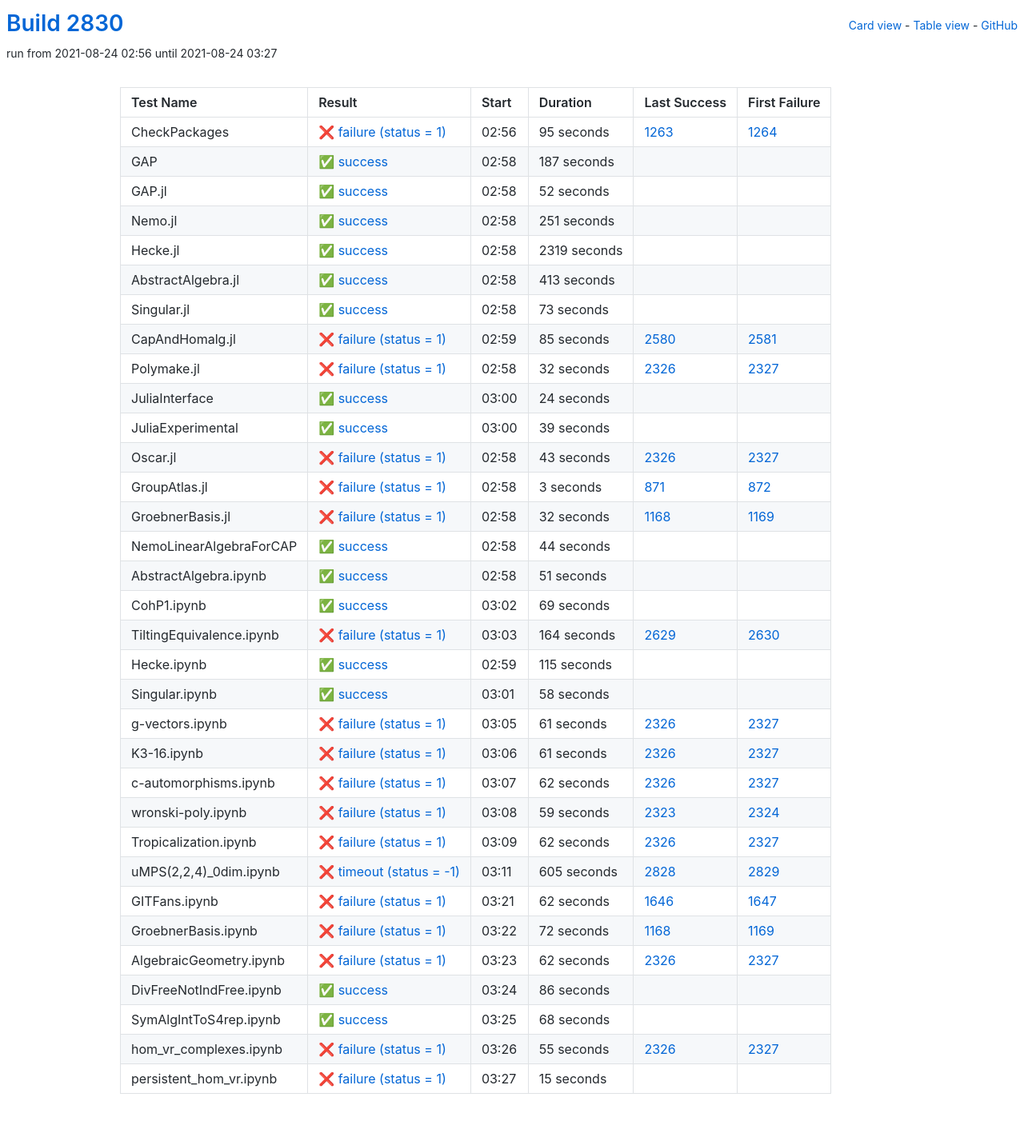
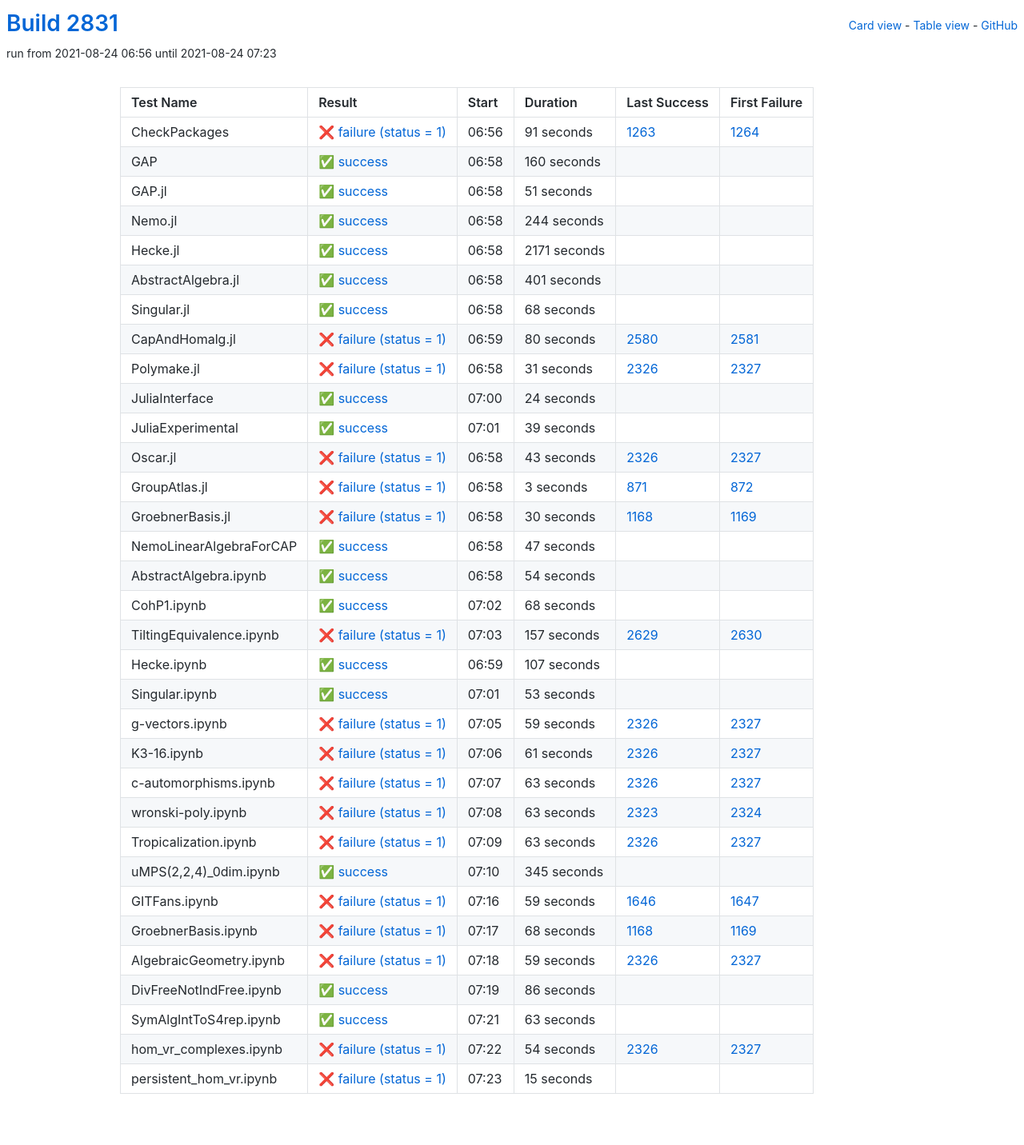
Before and after one commit to oscar-system/oscar-ci-status-stable, a Jekyll site: the page built from table.html, in a window 1280 px wide. Shown: the whole page at 80% size. Built offline with Jekyll 4.4.1, drawn with Linux system fonts in a browser that asks for light colours.

Commit message:
Build #2831

```diff
--- a/_data/ci.yml
+++ b/_data/ci.yml
@@ -1,6 +1,6 @@
 ---
-build: 2830
-build_url: https://oscarci.mathematik.uni-kl.de/job/oscar-stable/2830/
+build: 2831
+build_url: https://oscarci.mathematik.uni-kl.de/job/oscar-stable/2831/
 job: oscar-stable
 organization: oscar-system
 repo: oscar-ci-status-stable
@@ -8,116 +8,116 @@ repourl: https://github.com/oscar-system/oscar-ci-status-stable
 tests:
 - name: CheckPackages
   id: checkpackages
-  log: https://oscarci.mathematik.uni-kl.de/job/oscar-stable/2830/artifact/logs/build-2830/CheckPackages.log
-  start: 2021-08-24 02:56
+  log: https://oscarci.mathematik.uni-kl.de/job/oscar-stable/2831/artifact/logs/build-2831/CheckPackages.log
+  start: 2021-08-24 06:56
   success: false
   exitcode: 1
   status: failure
-  duration: 95
+  duration: 91
   last_success: 1263
   last_success_url: https://oscarci.mathematik.uni-kl.de/job/oscar-stable/1263/
   first_failure: 1264
   first_failure_url: https://oscarci.mathematik.uni-kl.de/job/oscar-stable/1264/
 - name: GAP
   id: gap
-  log: https://oscarci.mathematik.uni-kl.de/job/oscar-stable/2830/artifact/logs/build-2830/GAP.log
-  start: 2021-08-24 02:58
+  log: https://oscarci.mathematik.uni-kl.de/job/oscar-stable/2831/artifact/logs/build-2831/GAP.log
+  start: 2021-08-24 06:58
   success: true
   exitcode: 0
   status: success
-  duration: 187
+  duration: 160
   last_success: false
   last_success_url:
   first_failure: false
   first_failure_url:
 - name: GAP.jl
   id: gap-jl
-  log: https://oscarci.mathematik.uni-kl.de/job/oscar-stable/2830/artifact/logs/build-2830/GAP.jl.log
-  start: 2021-08-24 02:58
+  log: https://oscarci.mathematik.uni-kl.de/job/oscar-stable/2831/artifact/logs/build-2831/GAP.jl.log
+  start: 2021-08-24 06:58
   success: true
   exitcode: 0
   status: success
-  duration: 52
+  duration: 51
   last_success: false
   last_success_url:
   first_failure: false
   first_failure_url:
 - name: Nemo.jl
   id: nemo-jl
-  log: https://oscarci.mathematik.uni-kl.de/job/oscar-stable/2830/artifact/logs/build-2830/Nemo.jl.log
-  start: 2021-08-24 02:58
+  log: https://oscarci.mathematik.uni-kl.de/job/oscar-stable/2831/artifact/logs/build-2831/Nemo.jl.log
+  start: 2021-08-24 06:58
   success: true
   exitcode: 0
   status: success
-  duration: 251
+  duration: 244
   last_success: false
   last_success_url:
   first_failure: false
   first_failure_url:
 - name: Hecke.jl
   id: hecke-jl
-  log: https://oscarci.mathematik.uni-kl.de/job/oscar-stable/2830/artifact/logs/build-2830/Hecke.jl.log
-  start: 2021-08-24 02:58
+  log: https://oscarci.mathematik.uni-kl.de/job/oscar-stable/2831/artifact/logs/build-2831/Hecke.jl.log
+  start: 2021-08-24 06:58
   success: true
   exitcode: 0
   status: success
-  duration: 2319
+  duration: 2171
   last_success: false
   last_success_url:
   first_failure: false
   first_failure_url:
 - name: AbstractAlgebra.jl
   id: abstractalgebra-jl
-  log: https://oscarci.mathematik.uni-kl.de/job/oscar-stable/2830/artifact/logs/build-2830/AbstractAlgebra.jl.log
-  start: 2021-08-24 02:58
+  log: https://oscarci.mathematik.uni-kl.de/job/oscar-stable/2831/artifact/logs/build-2831/AbstractAlgebra.jl.log
+  start: 2021-08-24 06:58
   success: true
   exitcode: 0
   status: success
-  duration: 413
+  duration: 401
   last_success: false
   last_success_url:
   first_failure: false
   first_failure_url:
 - name: Singular.jl
   id: singular-jl
-  log: https://oscarci.mathematik.uni-kl.de/job/oscar-stable/2830/artifact/logs/build-2830/Singular.jl.log
-  start: 2021-08-24 02:58
+  log: https://oscarci.mathematik.uni-kl.de/job/oscar-stable/2831/artifact/logs/build-2831/Singular.jl.log
+  start: 2021-08-24 06:58
   success: true
   exitcode: 0
   status: success
-  duration: 73
+  duration: 68
   last_success: false
   last_success_url:
   first_failure: false
   first_failure_url:
 - name: CapAndHomalg.jl
   id: capandhomalg-jl
-  log: https://oscarci.mathematik.uni-kl.de/job/oscar-stable/2830/artifact/logs/build-2830/CapAndHomalg.jl.log
-  start: 2021-08-24 02:59
+  log: https://oscarci.mathematik.uni-kl.de/job/oscar-stable/2831/artifact/logs/build-2831/CapAndHomalg.jl.log
+  start: 2021-08-24 06:59
   success: false
   exitcode: 1
   status: failure
-  duration: 85
+  duration: 80
   last_success: 2580
   last_success_url: https://oscarci.mathematik.uni-kl.de/job/oscar-stable/2580/
   first_failure: 2581
   first_failure_url: https://oscarci.mathematik.uni-kl.de/job/oscar-stable/2581/
 - name: Polymake.jl
   id: polymake-jl
-  log: https://oscarci.mathematik.uni-kl.de/job/oscar-stable/2830/artifact/logs/build-2830/Polymake.jl.log
-  start: 2021-08-24 02:58
+  log: https://oscarci.mathematik.uni-kl.de/job/oscar-stable/2831/artifact/logs/build-2831/Polymake.jl.log
+  start: 2021-08-24 06:58
   success: false
   exitcode: 1
   status: failure
-  duration: 32
+  duration: 31
   last_success: 2326
   last_success_url: https://oscarci.mathematik.uni-kl.de/job/oscar-stable/2326/
   first_failure: 2327
   first_failure_url: https://oscarci.mathematik.uni-kl.de/job/oscar-stable/2327/
 - name: JuliaInterface
   id: juliainterface
-  log: https://oscarci.mathematik.uni-kl.de/job/oscar-stable/2830/artifact/logs/build-2830/JuliaInterface.log
-  start: 2021-08-24 03:00
+  log: https://oscarci.mathematik.uni-kl.de/job/oscar-stable/2831/artifact/logs/build-2831/JuliaInterface.log
+  start: 2021-08-24 07:00
   success: true
   exitcode: 0
   status: success
@@ -128,8 +128,8 @@ tests:
   first_failure_url:
 - name: JuliaExperimental
   id: juliaexperimental
-  log: https://oscarci.mathematik.uni-kl.de/job/oscar-stable/2830/artifact/logs/build-2830/JuliaExperimental.log
-  start: 2021-08-24 03:00
+  log: https://oscarci.mathematik.uni-kl.de/job/oscar-stable/2831/artifact/logs/build-2831/JuliaExperimental.log
+  start: 2021-08-24 07:01
   success: true
   exitcode: 0
   status: success
@@ -140,8 +140,8 @@ tests:
   first_failure_url:
 - name: Oscar.jl
   id: oscar-jl
-  log: https://oscarci.mathematik.uni-kl.de/job/oscar-stable/2830/artifact/logs/build-2830/Oscar.jl.log
-  start: 2021-08-24 02:58
+  log: https://oscarci.mathematik.uni-kl.de/job/oscar-stable/2831/artifact/logs/build-2831/Oscar.jl.log
+  start: 2021-08-24 06:58
   success: false
   exitcode: 1
   status: failure
@@ -152,8 +152,8 @@ tests:
   first_failure_url: https://oscarci.mathematik.uni-kl.de/job/oscar-stable/2327/
 - name: GroupAtlas.jl
   id: groupatlas-jl
-  log: https://oscarci.mathematik.uni-kl.de/job/oscar-stable/2830/artifact/logs/build-2830/GroupAtlas.jl.log
-  start: 2021-08-24 02:58
+  log: https://oscarci.mathematik.uni-kl.de/job/oscar-stable/2831/artifact/logs/build-2831/GroupAtlas.jl.log
+  start: 2021-08-24 06:58
   success: false
   exitcode: 1
   status: failure
@@ -164,104 +164,104 @@ tests:
   first_failure_url: https://oscarci.mathematik.uni-kl.de/job/oscar-stable/872/
 - name: GroebnerBasis.jl
   id: groebnerbasis-jl
-  log: https://oscarci.mathematik.uni-kl.de/job/oscar-stable/2830/artifact/logs/build-2830/GroebnerBasis.jl.log
-  start: 2021-08-24 02:58
+  log: https://oscarci.mathematik.uni-kl.de/job/oscar-stable/2831/artifact/logs/build-2831/GroebnerBasis.jl.log
+  start: 2021-08-24 06:58
   success: false
   exitcode: 1
   status: failure
-  duration: 32
+  duration: 30
   last_success: 1168
   last_success_url: https://oscarci.mathematik.uni-kl.de/job/oscar-stable/1168/
   first_failure: 1169
   first_failure_url: https://oscarci.mathematik.uni-kl.de/job/oscar-stable/1169/
 - name: NemoLinearAlgebraForCAP
   id: nemolinearalgebraforcap
-  log: https://oscarci.mathematik.uni-kl.de/job/oscar-stable/2830/artifact/logs/build-2830/NemoLinearAlgebraForCAP.log
-  start: 2021-08-24 02:58
+  log: https://oscarci.mathematik.uni-kl.de/job/oscar-stable/2831/artifact/logs/build-2831/NemoLinearAlgebraForCAP.log
+  start: 2021-08-24 06:58
   success: true
   exitcode: 0
   status: success
-  duration: 44
+  duration: 47
   last_success: false
   last_success_url:
   first_failure: false
   first_failure_url:
 - name: AbstractAlgebra.ipynb
   id: abstractalgebra-ipynb
-  log: https://oscarci.mathematik.uni-kl.de/job/oscar-stable/2830/artifact/logs/build-2830/AbstractAlgebra.ipynb.log
-  start: 2021-08-24 02:58
+  log: https://oscarci.mathematik.uni-kl.de/job/oscar-stable/2831/artifact/logs/build-2831/AbstractAlgebra.ipynb.log
+  start: 2021-08-24 06:58
   success: true
   exitcode: 0
   status: success
-  duration: 51
+  duration: 54
   last_success: false
   last_success_url:
   first_failure: false
   first_failure_url:
 - name: CohP1.ipynb
   id: cohp1-ipynb
-  log: https://oscarci.mathematik.uni-kl.de/job/oscar-stable/2830/artifact/logs/build-2830/CohP1.ipynb.log
-  start: 2021-08-24 03:02
+  log: https://oscarci.mathematik.uni-kl.de/job/oscar-stable/2831/artifact/logs/build-2831/CohP1.ipynb.log
+  start: 2021-08-24 07:02
   success: true
   exitcode: 0
   status: success
-  duration: 69
+  duration: 68
   last_success: false
   last_success_url:
   first_failure: false
   first_failure_url:
 - name: TiltingEquivalence.ipynb
   id: tiltingequivalence-ipynb
-  log: https://oscarci.mathematik.uni-kl.de/job/oscar-stable/2830/artifact/logs/build-2830/TiltingEquivalence.ipynb.log
-  start: 2021-08-24 03:03
+  log: https://oscarci.mathematik.uni-kl.de/job/oscar-stable/2831/artifact/logs/build-2831/TiltingEquivalence.ipynb.log
+  start: 2021-08-24 07:03
   success: false
   exitcode: 1
   status: failure
-  duration: 164
+  duration: 157
   last_success: 2629
   last_success_url: https://oscarci.mathematik.uni-kl.de/job/oscar-stable/2629/
   first_failure: 2630
   first_failure_url: https://oscarci.mathematik.uni-kl.de/job/oscar-stable/2630/
 - name: Hecke.ipynb
   id: hecke-ipynb
-  log: https://oscarci.mathematik.uni-kl.de/job/oscar-stable/2830/artifact/logs/build-2830/Hecke.ipynb.log
-  start: 2021-08-24 02:59
+  log: https://oscarci.mathematik.uni-kl.de/job/oscar-stable/2831/artifact/logs/build-2831/Hecke.ipynb.log
+  start: 2021-08-24 06:59
   success: true
   exitcode: 0
   status: success
-  duration: 115
+  duration: 107
   last_success: false
   last_success_url:
   first_failure: false
   first_failure_url:
 - name: Singular.ipynb
   id: singular-ipynb
-  log: https://oscarci.mathematik.uni-kl.de/job/oscar-stable/2830/artifact/logs/build-2830/Singular.ipynb.log
-  start: 2021-08-24 03:01
+  log: https://oscarci.mathematik.uni-kl.de/job/oscar-stable/2831/artifact/logs/build-2831/Singular.ipynb.log
+  start: 2021-08-24 07:01
   success: true
   exitcode: 0
   status: success
-  duration: 58
+  duration: 53
   last_success: false
   last_success_url:
   first_failure: false
   first_failure_url:
 - name: g-vectors.ipynb
   id: g-vectors-ipynb
-  log: https://oscarci.mathematik.uni-kl.de/job/oscar-stable/2830/artifact/logs/build-2830/g-vectors.ipynb.log
-  start: 2021-08-24 03:05
+  log: https://oscarci.mathematik.uni-kl.de/job/oscar-stable/2831/artifact/logs/build-2831/g-vectors.ipynb.log
+  start: 2021-08-24 07:05
   success: false
   exitcode: 1
   status: failure
-  duration: 61
+  duration: 59
   last_success: 2326
   last_success_url: https://oscarci.mathematik.uni-kl.de/job/oscar-stable/2326/
   first_failure: 2327
   first_failure_url: https://oscarci.mathematik.uni-kl.de/job/oscar-stable/2327/
 - name: K3-16.ipynb
   id: k3-16-ipynb
-  log: https://oscarci.mathematik.uni-kl.de/job/oscar-stable/2830/artifact/logs/build-2830/K3-16.ipynb.log
-  start: 2021-08-24 03:06
+  log: https://oscarci.mathematik.uni-kl.de/job/oscar-stable/2831/artifact/logs/build-2831/K3-16.ipynb.log
+  start: 2021-08-24 07:06
   success: false
   exitcode: 1
   status: failure
@@ -272,92 +272,92 @@ tests:
   first_failure_url: https://oscarci.mathematik.uni-kl.de/job/oscar-stable/2327/
 - name: c-automorphisms.ipynb
   id: c-automorphisms-ipynb
-  log: https://oscarci.mathematik.uni-kl.de/job/oscar-stable/2830/artifact/logs/build-2830/c-automorphisms.ipynb.log
-  start: 2021-08-24 03:07
+  log: https://oscarci.mathematik.uni-kl.de/job/oscar-stable/2831/artifact/logs/build-2831/c-automorphisms.ipynb.log
+  start: 2021-08-24 07:07
   success: false
   exitcode: 1
   status: failure
-  duration: 62
+  duration: 63
   last_success: 2326
   last_success_url: https://oscarci.mathematik.uni-kl.de/job/oscar-stable/2326/
   first_failure: 2327
   first_failure_url: https://oscarci.mathematik.uni-kl.de/job/oscar-stable/2327/
 - name: wronski-poly.ipynb
   id: wronski-poly-ipynb
-  log: https://oscarci.mathematik.uni-kl.de/job/oscar-stable/2830/artifact/logs/build-2830/wronski-poly.ipynb.log
-  start: 2021-08-24 03:08
+  log: https://oscarci.mathematik.uni-kl.de/job/oscar-stable/2831/artifact/logs/build-2831/wronski-poly.ipynb.log
+  start: 2021-08-24 07:08
   success: false
   exitcode: 1
   status: failure
-  duration: 59
+  duration: 63
   last_success: 2323
   last_success_url: https://oscarci.mathematik.uni-kl.de/job/oscar-stable/2323/
   first_failure: 2324
   first_failure_url: https://oscarci.mathematik.uni-kl.de/job/oscar-stable/2324/
 - name: Tropicalization.ipynb
   id: tropicalization-ipynb
-  log: https://oscarci.mathematik.uni-kl.de/job/oscar-stable/2830/artifact/logs/build-2830/Tropicalization.ipynb.log
-  start: 2021-08-24 03:09
+  log: https://oscarci.mathematik.uni-kl.de/job/oscar-stable/2831/artifact/logs/build-2831/Tropicalization.ipynb.log
+  start: 2021-08-24 07:09
   success: false
   exitcode: 1
   status: failure
-  duration: 62
+  duration: 63
   last_success: 2326
   last_success_url: https://oscarci.mathematik.uni-kl.de/job/oscar-stable/2326/
   first_failure: 2327
   first_failure_url: https://oscarci.mathematik.uni-kl.de/job/oscar-stable/2327/
 - name: uMPS(2,2,4)_0dim.ipynb
   id: umps-2-2-4-0dim-ipynb
-  log: https://oscarci.mathematik.uni-kl.de/job/oscar-stable/2830/artifact/logs/build-2830/uMPS-2-2-4-_0dim.ipynb.log
-  start: 2021-08-24 03:11
-  success: false
-  exitcode: -1
-  status: timeout
-  duration: 605
-  last_success: 2828
-  last_success_url: https://oscarci.mathematik.uni-kl.de/job/oscar-stable/2828/
-  first_failure: 2829
-  first_failure_url: https://oscarci.mathematik.uni-kl.de/job/oscar-stable/2829/
+  log: https://oscarci.mathematik.uni-kl.de/job/oscar-stable/2831/artifact/logs/build-2831/uMPS-2-2-4-_0dim.ipynb.log
+  start: 2021-08-24 07:10
+  success: true
+  exitcode: 0
+  status: success
+  duration: 345
+  last_success: false
+  last_success_url:
+  first_failure: false
+  first_failure_url:
 - name: GITFans.ipynb
   id: gitfans-ipynb
-  log: https://oscarci.mathematik.uni-kl.de/job/oscar-stable/2830/artifact/logs/build-2830/GITFans.ipynb.log
-  start: 2021-08-24 03:21
+  log: https://oscarci.mathematik.uni-kl.de/job/oscar-stable/2831/artifact/logs/build-2831/GITFans.ipynb.log
+  start: 2021-08-24 07:16
   success: false
   exitcode: 1
   status: failure
-  duration: 62
+  duration: 59
   last_success: 1646
   last_success_url: https://oscarci.mathematik.uni-kl.de/job/oscar-stable/1646/
   first_failure: 1647
   first_failure_url: https://oscarci.mathematik.uni-kl.de/job/oscar-stable/1647/
 - name: GroebnerBasis.ipynb
   id: groebnerbasis-ipynb
-  log: https://oscarci.mathematik.uni-kl.de/job/oscar-stable/2830/artifact/logs/build-2830/GroebnerBasis.ipynb.log
-  start: 2021-08-24 03:22
+  log: https://oscarci.mathematik.uni-kl.de/job/oscar-stable/2831/artifact/logs/build-2831/GroebnerBasis.ipynb.log
+  start: 2021-08-24 07:17
   success: false
   exitcode: 1
   status: failure
-  duration: 72
+  duration: 68
   last_success: 1168
   last_success_url: https://oscarci.mathematik.uni-kl.de/job/oscar-stable/1168/
   first_failure: 1169
   first_failure_url: https://oscarci.mathematik.uni-kl.de/job/oscar-stable/1169/
 - name: AlgebraicGeometry.ipynb
   id: algebraicgeometry-ipynb
-  log: https://oscarci.mathematik.uni-kl.de/job/oscar-stable/2830/artifact/logs/build-2830/AlgebraicGeometry.ipynb.log
-  start: 2021-08-24 03:23
+  log: https://oscarci.mathematik.uni-kl.de/job/oscar-stable/2831/artifact/logs/build-2831/AlgebraicGeometry.ipynb.log
+  start: 2021-08-24 07:18
   success: false
   exitcode: 1
   status: failure
-  duration: 62
+  duration: 59
   last_success: 2326
   last_success_url: https://oscarci.mathematik.uni-kl.de/job/oscar-stable/2326/
   first_failure: 2327
   first_failure_url: https://oscarci.mathematik.uni-kl.de/job/oscar-stable/2327/
 - name: DivFreeNotIndFree.ipynb
   id: divfreenotindfree-ipynb
-  log: https://oscarci.mathematik.uni-kl.de/job/oscar-stable/2830/artifact/logs/build-2830/DivFreeNotIndFree.ipynb.log
-  start: 2021-08-24 03:24
+  log: https://oscarci.mathematik.uni-kl.de/job/oscar-stable/2831/artifact/logs/build-2831/DivFreeNotIndFree.ipynb.log
+  start: 2021-08-24 07:19
   success: true
   exitcode: 0
   status: success
@@ -368,32 +368,32 @@ tests:
   first_failure_url:
 - name: SymAlgIntToS4rep.ipynb
   id: symalginttos4rep-ipynb
-  log: https://oscarci.mathematik.uni-kl.de/job/oscar-stable/2830/artifact/logs/build-2830/SymAlgIntToS4rep.ipynb.log
-  start: 2021-08-24 03:25
+  log: https://oscarci.mathematik.uni-kl.de/job/oscar-stable/2831/artifact/logs/build-2831/SymAlgIntToS4rep.ipynb.log
+  start: 2021-08-24 07:21
   success: true
   exitcode: 0
   status: success
-  duration: 68
+  duration: 63
   last_success: false
   last_success_url:
   first_failure: false
   first_failure_url:
 - name: hom_vr_complexes.ipynb
   id: hom-vr-complexes-ipynb
-  log: https://oscarci.mathematik.uni-kl.de/job/oscar-stable/2830/artifact/logs/build-2830/hom_vr_complexes.ipynb.log
-  start: 2021-08-24 03:26
+  log: https://oscarci.mathematik.uni-kl.de/job/oscar-stable/2831/artifact/logs/build-2831/hom_vr_complexes.ipynb.log
+  start: 2021-08-24 07:22
   success: false
   exitcode: 1
   status: failure
-  duration: 55
+  duration: 54
   last_success: 2326
   last_success_url: https://oscarci.mathematik.uni-kl.de/job/oscar-stable/2326/
   first_failure: 2327
   first_failure_url: https://oscarci.mathematik.uni-kl.de/job/oscar-stable/2327/
 - name: persistent_hom_vr.ipynb
   id: persistent-hom-vr-ipynb
-  log: https://oscarci.mathematik.uni-kl.de/job/oscar-stable/2830/artifact/logs/build-2830/persistent_hom_vr.ipynb.log
-  start: 2021-08-24 03:27
+  log: https://oscarci.mathematik.uni-kl.de/job/oscar-stable/2831/artifact/logs/build-2831/persistent_hom_vr.ipynb.log
+  start: 2021-08-24 07:23
   success: false
   exitcode: 1
   status: failure
```
Also changed, not shown: README.md.
